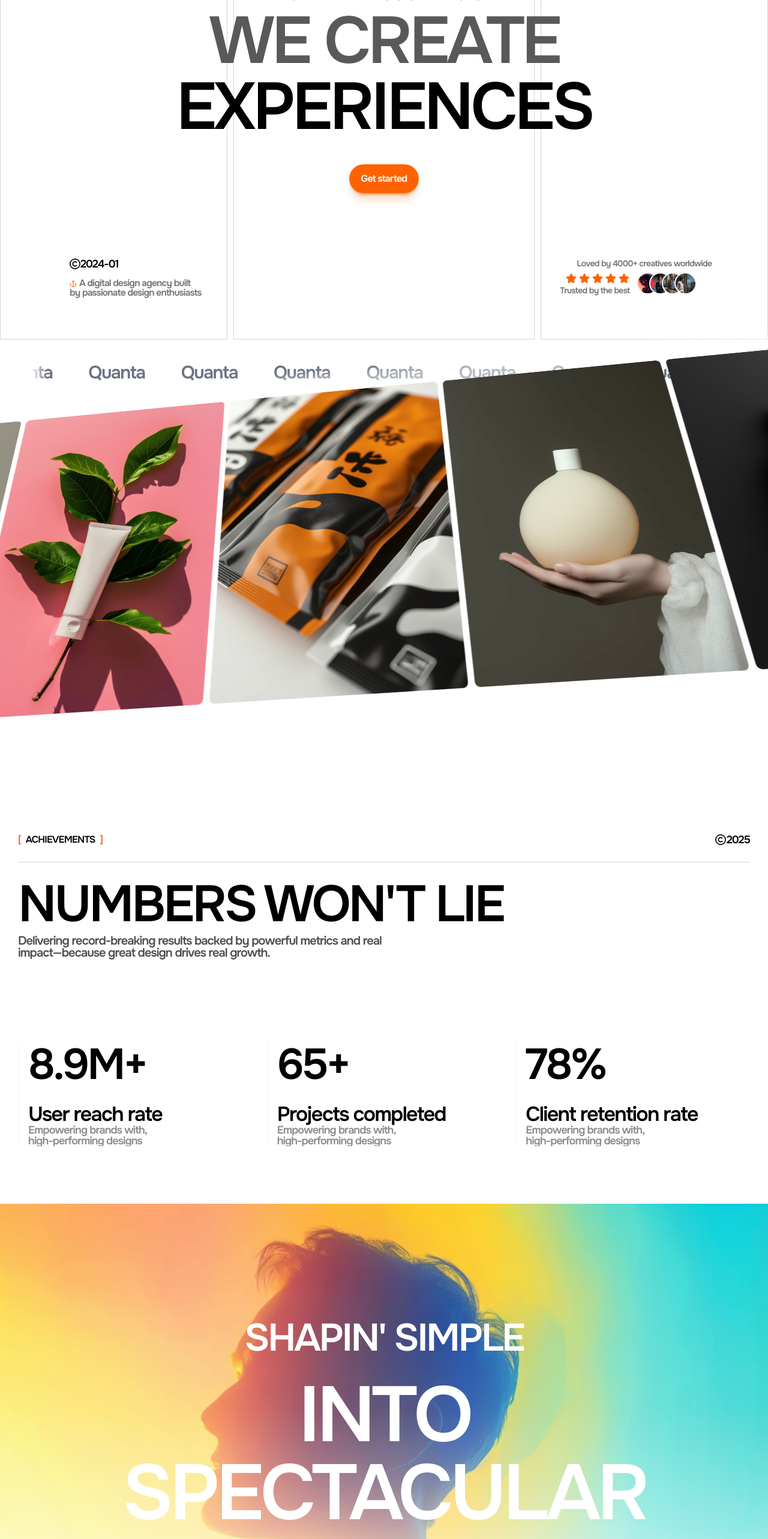
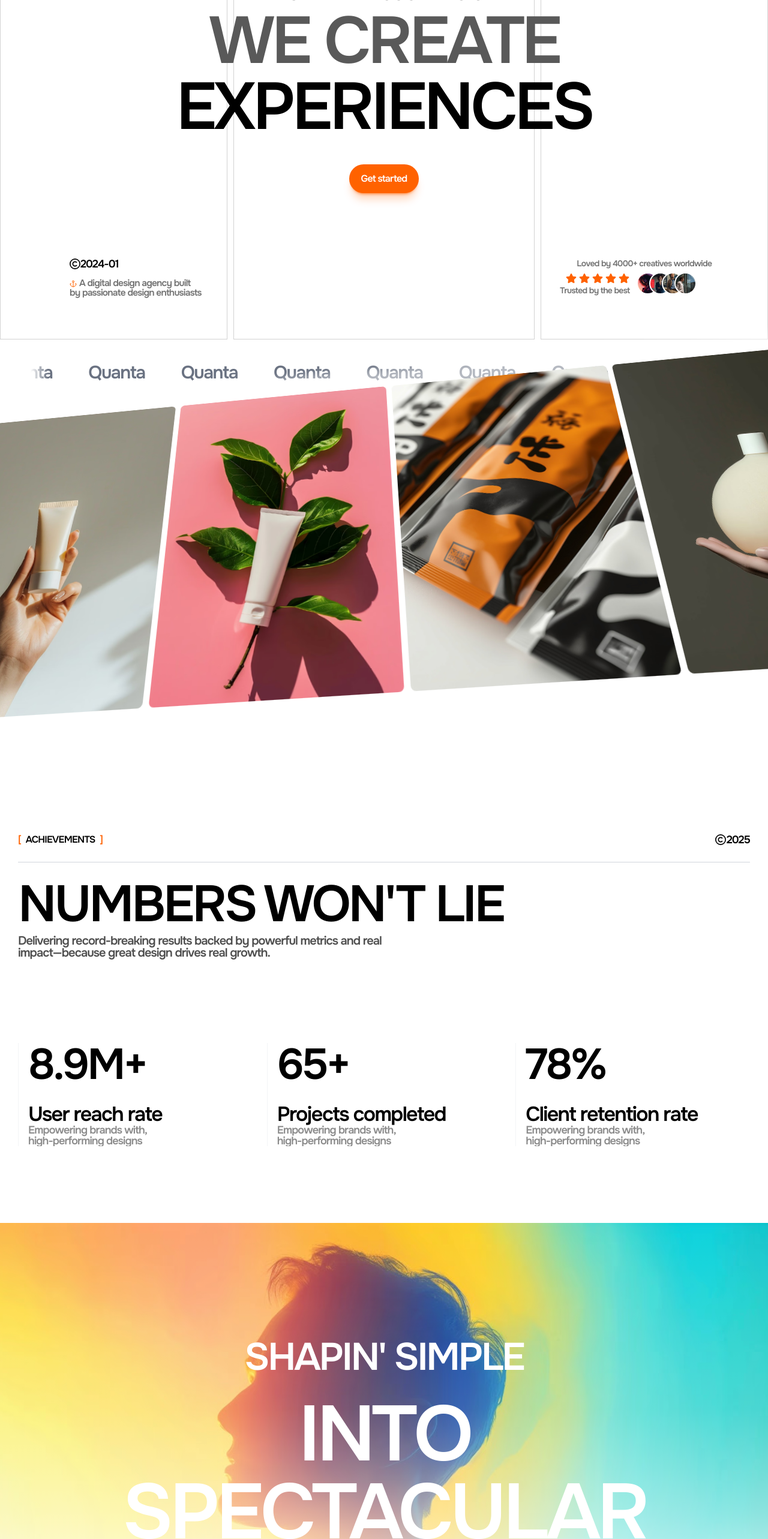
Before and after one commit to ahmed-hariri/Quanta, a Next.js app: page / in a window 1280 px wide. Shown: the part 234-2800 px from the top of the page at 60% size. Built offline with nearby package versions, Linux system fonts and the light colour scheme.

Commit message:
Fix some problems

```diff
--- a/src/components/home/achievements/index.tsx
+++ b/src/components/home/achievements/index.tsx
@@ -11,7 +11,7 @@ export default function Achievements() {
 
     return (
         <>
-            <section className="px-4 xl:px-0 my-16 lg:my-24 flex justify-center">
+            <section className="px-4 xl:px-0 lg:mt-24 flex justify-center">
                 <div className="w-full lg:max-w-[1220px] flex flex-col gap-7">
                     <SectionTitle title="Achievements" showYear={true} />
 
--- a/src/components/home/animated-cards/index.tsx
+++ b/src/components/home/animated-cards/index.tsx
@@ -36,7 +36,7 @@ export default function AnimatedCards() {
                     animate={{ x: ["0%", "-70%"] }}
                     transition={{ repeat: Infinity, duration: 180, ease: "linear" }}
                 >
-                    {Array.from({ length: 30 }).map((_, i) => {
+                    {Array.from({ length: 40 }).map((_, i) => {
                         const index = (i % 6) + 1; // prend l'image 1 à 6 et répète
                         return (
                             <div key={i}>
--- a/src/components/home/banner/index.tsx
+++ b/src/components/home/banner/index.tsx
@@ -4,10 +4,10 @@ export default function Banner() {
     return (
         <section
             style={{ background: 'linear-gradient(180deg, #fff0, #fff3 39.01%, #ffffff80 60.87%, #ffffffd4 80%, #fff)' }}
-            className="min-h-[600px] lg:min-h-[880px] px-8 xl:px-0 my-16 lg:my-24 flex justify-center relative">
+            className="min-h-[500px] lg:min-h-[800px] px-8 xl:px-0 my-32 flex justify-center relative">
             <div
                 style={{ backgroundImage: `url(background-of-banner.avif)` }}
-                className="w-full h-full absolute -z-10 bg-cover bg-center"></div>
+                className="w-full h-full absolute -z-10 bg-cover bg-center bg-fixed"></div>
             <div className="w-full lg:max-w-[1220px] flex flex-col items-center pt-24 lg:pt-48 text-center gap-5 lg:gap-8 text-white">
                 {/* <!-- Title --> */}
                 <motion.h1
@@ -20,7 +20,7 @@ export default function Banner() {
                 </motion.h1>
 
                 {/* <!-- Sub title --> */}
-                <h1 className="lg:w-5/6 text-[55px] lg:text-[130px] text-center leading-32">INTO SPECTACULAR</h1>
+                <h1 className="lg:w-5/6 text-[50px] lg:text-[100px] xl:text-[130px] text-center leading-32">INTO SPECTACULAR</h1>
             </div>
         </section>
 
```
